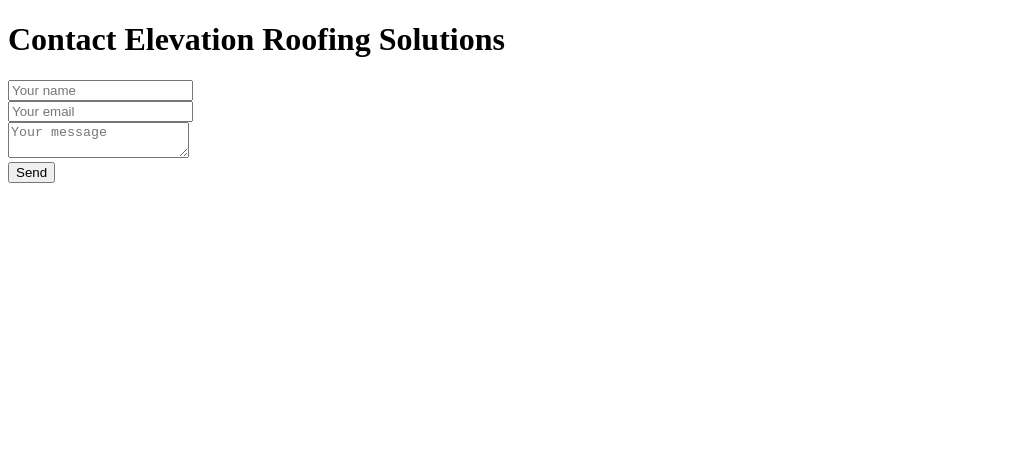
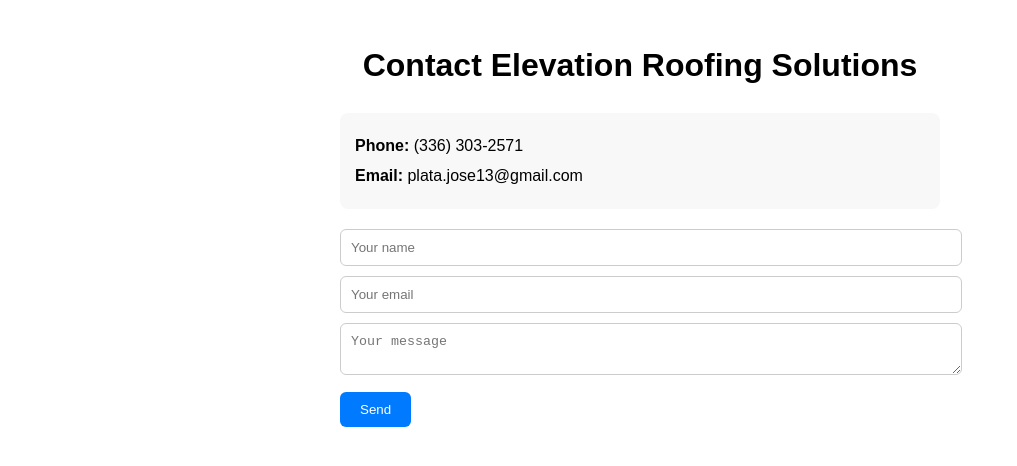
Before and after one commit to gerardojoseplata/elevation-roofing-site, a website: page contact.html in a window 1280 px wide. Shown: the whole page, without its empty margins (0-1017 px from the left). Drawn offline with Linux system fonts and the light colour scheme.

Commit message:
Added contact info to contact page

```diff
--- a/contact.html
+++ b/contact.html
@@ -2,9 +2,53 @@
 <html>
 <head>
     <title>Contact Us</title>
+    <style>
+        body {
+            font-family: Arial, sans-serif;
+            max-width: 600px;
+            margin: 40px auto;
+            line-height: 1.6;
+        }
+        h1 {
+            text-align: center;
+        }
+        .contact-info {
+            background-color: #f8f8f8;
+            padding: 15px;
+            border-radius: 8px;
+            margin-bottom: 20px;
+        }
+        .contact-info p {
+            margin: 5px 0;
+        }
+        form input, form textarea {
+            width: 100%;
+            padding: 10px;
+            margin-bottom: 10px;
+            border: 1px solid #ccc;
+            border-radius: 6px;
+        }
+        button {
+            background-color: #007BFF;
+            color: white;
+            border: none;
+            padding: 10px 20px;
+            border-radius: 6px;
+            cursor: pointer;
+        }
+        button:hover {
+            background-color: #0056b3;
+        }
+    </style>
 </head>
 <body>
     <h1>Contact Elevation Roofing Solutions</h1>
+
+    <div class="contact-info">
+        <p><strong>Phone:</strong> (336) 303-2571</p>
+        <p><strong>Email:</strong> plata.jose13@gmail.com</p>
+    </div>
+
     <form action="/contact" method="POST">
         <input type="text" name="name" placeholder="Your name" required><br>
         <input type="email" name="email" placeholder="Your email" required><br>
```
